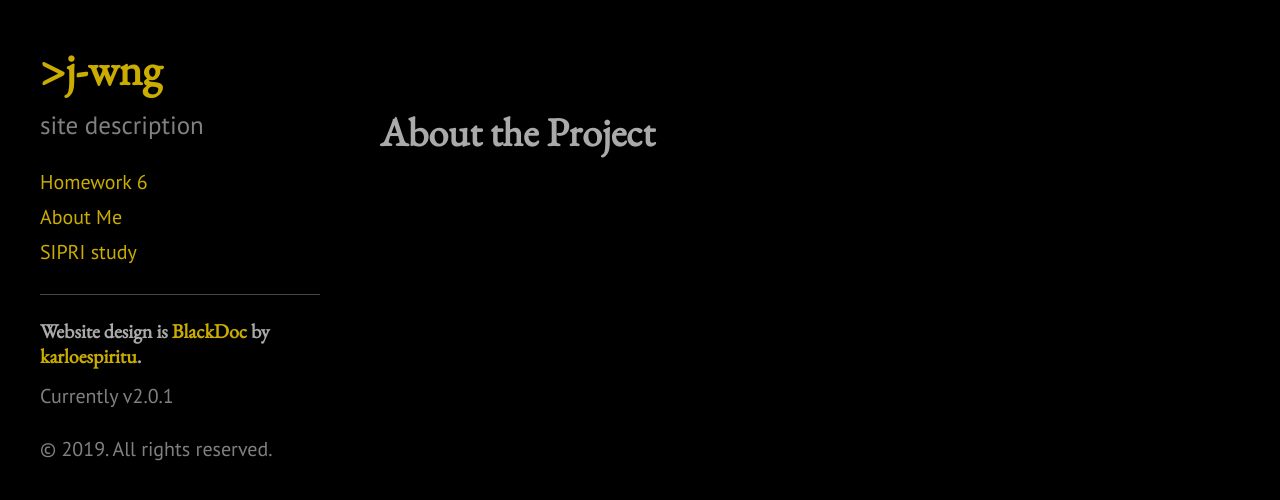
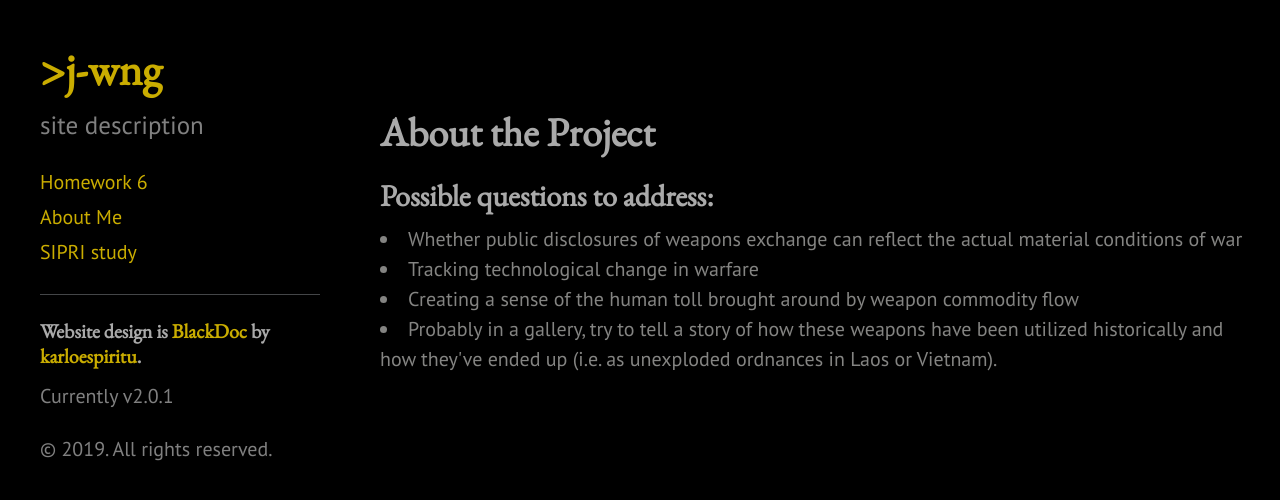
Before and after one commit to j-wng/j-wng.github.io, a Jekyll site: the page built from aboutproject.html, in a window 1280 px wide. Shown: the top 500 px of the page. Built offline with Jekyll 4.4.1, drawn with Linux system fonts in a browser that asks for light colours.

Commit message:
Update aboutproject.html

```diff
--- a/aboutproject.html
+++ b/aboutproject.html
@@ -5,6 +5,14 @@ layout: page
 <head>
 
 <h1>About the Project</h1>
+<h2>Possible questions to address:</h2>
 
+<u1>
+  <li>Whether public disclosures of weapons exchange can reflect the actual material conditions of war</li>
+  <li>Tracking technological change in warfare</li>
+  <li>Creating a sense of the human toll brought around by weapon commodity flow</li>
+  <li>Probably in a gallery, try to tell a story of how these weapons have been utilized historically and how they've ended up (i.e. as unexploded ordnances in Laos or Vietnam).</li>
+
+</u1>
 
 </head>
```
